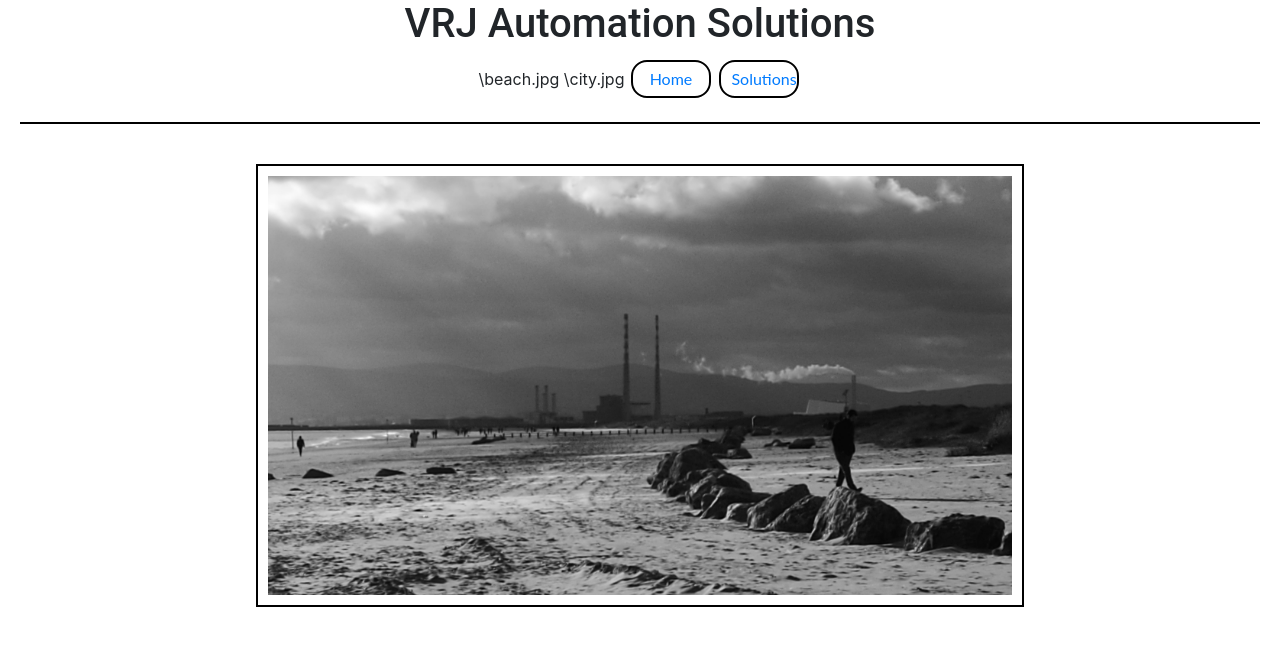
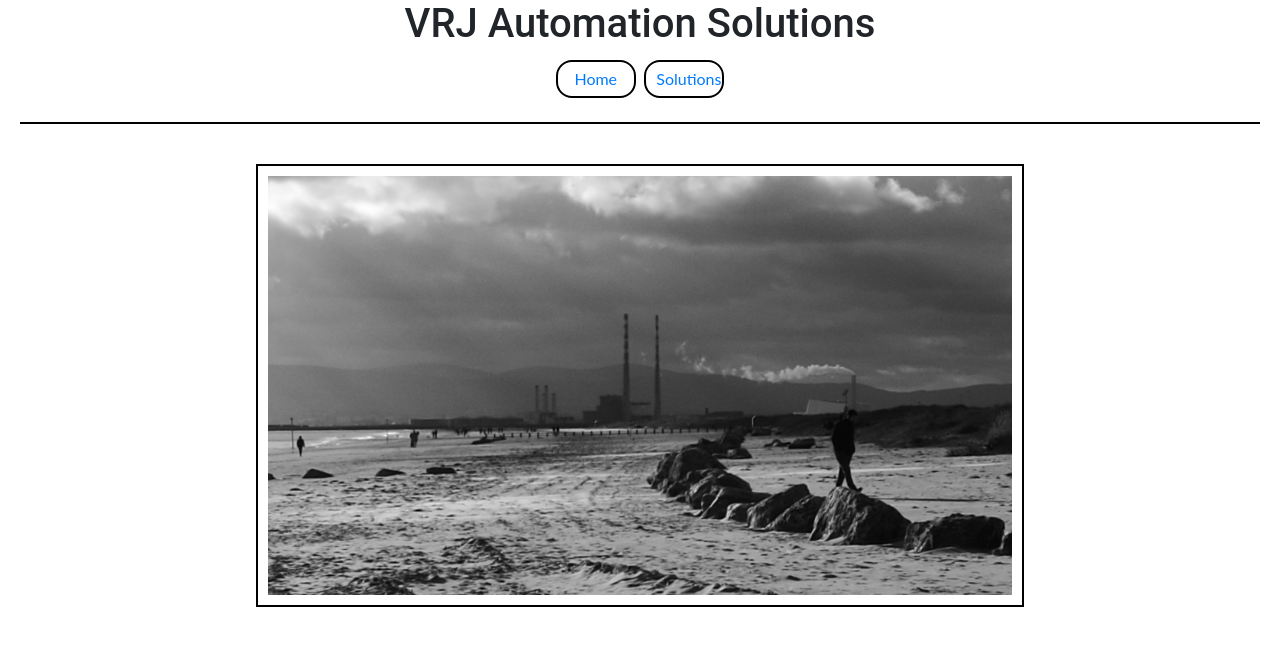
Before and after one commit to Volneirj/web-project1, a plain HTML site: page coast.html in a window 1280 px wide. Drawn offline with nearby package versions, Linux system fonts and the light colour scheme.

Commit message:
feat: Fix

```diff
--- a/coast.html
+++ b/coast.html
@@ -20,7 +20,7 @@
     <h1>VRJ Automation Solutions</h1>
     <nav>
       <ul>
-        <li>\beach.jpg \city.jpg
+        <li>
           <a href="index.html">Home</a>
         </li>
         <li>
@@ -30,8 +30,7 @@
     </nav>
     <section>
       <figure>
-        <img
-          src="assets/images/beach.jpg"alt="an image of coastal Dublin"/>
+        <img src="assets/images/beach.jpg" alt="an image of coastal Dublin" />
       </figure>
     </section>
 
```
